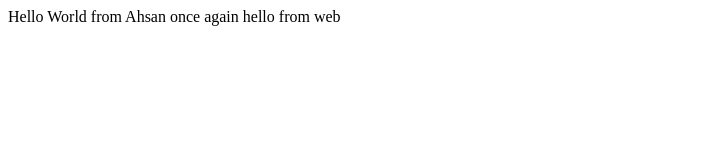
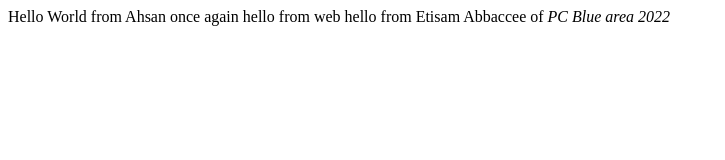
Before and after one commit to ahsanshabbir797/Bootcamp-2020, a plain HTML site: page index.html in a window 1280 px wide. Shown: the whole page, without its empty margins (0-725 px from the left). Drawn offline with Linux system fonts and the light colour scheme.

Commit message:
Update index.html
etisam

```diff
--- a/index.html
+++ b/index.html
@@ -11,6 +11,7 @@
         Hello World from Ahsan
         once again
         hello from web
+        hello from Etisam Abbaccee of <i>PC Blue area 2022</i>
     </div>
 </body>
 </html>
```
